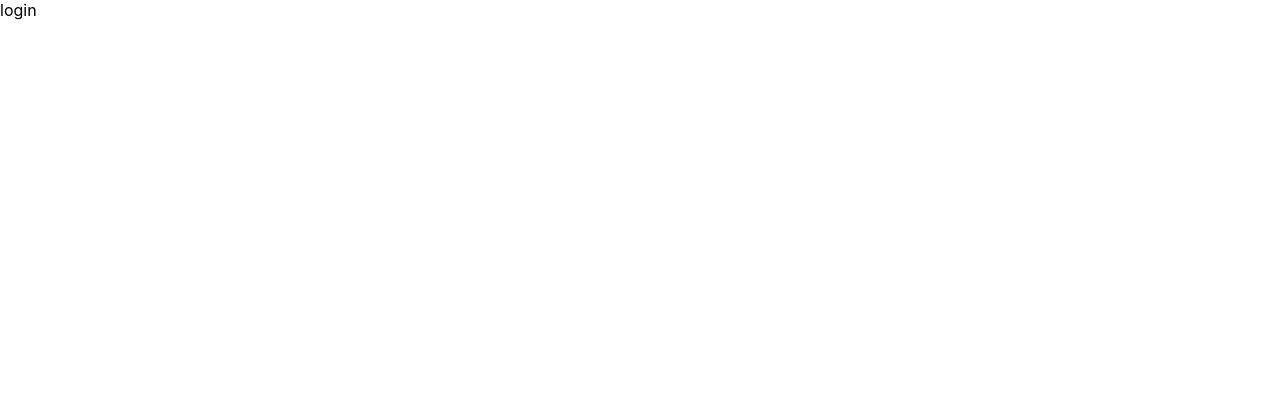
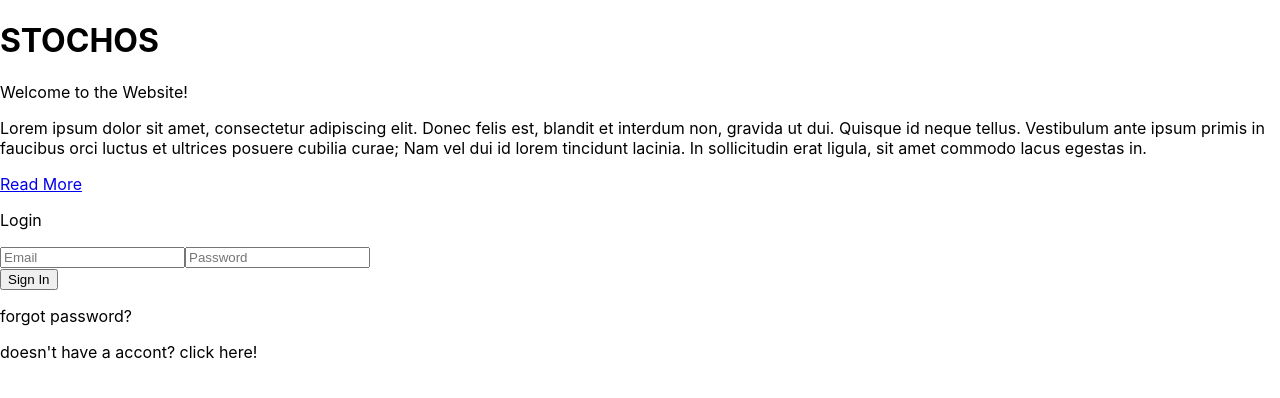
Before and after one commit to StochosTCC/Stochos, a React (Create React App) app in the folder stochos-front-R/: page / in a window 1280 px wide. Shown: the top 398 px of the page. Built offline with nearby package versions, Linux system fonts and the light colour scheme.

Commit message:
migração para react 0.2

```diff
--- a/stochos-front-R/package.json
+++ b/stochos-front-R/package.json
@@ -39,5 +39,9 @@
       "last 1 firefox version",
       "last 1 safari version"
     ]
+  },
+  "devDependencies": {
+    "sass": "^1.65.1",
+    "typescript-plugin-css-modules": "^5.0.1"
   }
 }
--- a/stochos-front-R/src/index.tsx
+++ b/stochos-front-R/src/index.tsx
@@ -1,7 +1,7 @@
 import React from 'react';
 import ReactDOM from 'react-dom/client';
 import './index.css';
-import Login from './pages/login/inex';
+import Login from './pages/login';
 
 const root = ReactDOM.createRoot(
   document.getElementById('root') as HTMLElement
--- a/stochos-front-R/src/pages/login/index.scss
+++ b/stochos-front-R/src/pages/login/Login.module.scss
@@ -18,7 +18,7 @@
     height: 720px;
 
 
-    .logo-content{
+    .logoContent{
       width: calc(100% - 2.4343rem);
       height: 100%;
       padding-top: 1.4343rem;
@@ -32,19 +32,19 @@
       flex-direction: column;
       justify-content: space-between;
 
-      .logo-center{
+      .logoCenter{
         display: flex;
         flex-direction: column;
         width: 450px;
 
-        .logo-center-text{
+        .logoCenterText{
           margin-top: 10px;
         }
       }
     }
   }
 
-  .logo-title{
+  .logoTitle{
     padding-top: 20px;
   }
 
@@ -54,7 +54,7 @@
     justify-content: center;
   }
 
-  .readme-span{
+  .readmeSpan{
     margin-top: 10px;
     border: 3px solid #fff;
     padding: 15px 40px;
@@ -64,7 +64,7 @@
     display: flex;
     justify-content: center;
 
-    .readme-ancor{
+    .readmeAncor{
 
       text-decoration: none;
       color: #000;
@@ -74,7 +74,7 @@
 
 
 
-  .forms-page{
+  .formsPage{
     border: 1px solid #000;
     height: 720px;
     width: 40%;
@@ -92,18 +92,18 @@
       flex-direction: column;
       align-items: center;
       justify-content: center;
-      .form-title{
+      .formTitle{
         padding-bottom: 30px;
       }
-      .form-inputs{
+      .formInputs{
         .form-input{
           margin-bottom: 15px;
         }
       }
-      .form-buttons{
+      .formButtons{
         display: flex;
         flex-direction: column;
-        .sign-in{
+        .signIn{
           width: 80px;
         }
         justify-content: center;
--- /dev/null
+++ b/stochos-front-R/src/pages/login/index.tsx
@@ -0,0 +1,69 @@
+
+
+
+import { Component } from 'react';
+import './Login.module.scss'
+
+
+//export default function Login(){
+
+    class App extends Component {
+
+        render() {
+          return (
+        <div className="container">
+        <div className="logo">
+          <div className="logo-content mt-2 ms-2">
+            <div className="logo-top">
+              <h1 className="fs-2 text-white logo-title">STOCHOS</h1>
+            </div>
+
+            <div className="logo-center text-white text-start">
+              <p className="fs-2">Welcome to the Website!</p>
+              <p className="logo-center-text text-break">
+                Lorem ipsum dolor sit amet, consectetur adipiscing elit. Donec felis
+                est, blandit et interdum non, gravida ut dui. Quisque id neque tellus.
+                Vestibulum ante ipsum primis in faucibus orci luctus et ultrices
+                posuere cubilia curae; Nam vel dui id lorem tincidunt lacinia. In
+                sollicitudin erat ligula, sit amet commodo lacus egestas in.
+              </p>
+              <div className="readme">
+                <span className="readme-span">
+                  <a href="#" className="readme-ancor">Read More</a>
+                </span>
+              </div>
+            </div>
+
+            <div></div>
+          </div>
+        </div>
+
+        <div className="forms-page">
+          <div className="forms">
+            <div className="form-title">
+              <p className="form-title-login fs-1">Login</p>
+            </div>
+
+            <div className="form-inputs">
+              <input type="email" className="form-control form-input" placeholder="Email" />
+              <input type="password" className="form-control form-input" placeholder="Password" />
+            </div>
+
+            <div className="form-buttons">
+              <button className="sign-in">Sign In</button>
+              <p>forgot password?</p>
+            </div>
+
+            <div className="form-forgot">doesn't have a accont? click here!</div>
+          </div>
+        </div>
+      </div>
+
+
+
+    )
+}
+    }
+ //       }
+
+        export default App;
--- a/stochos-front-R/src/pages/login/inex.tsx
+++ /dev/null
@@ -1,7 +0,0 @@
-export default function Login(){
-
-    return(
-        <div >login</div>
-
-    )
-}
```
Also changed, not shown: 1 other file (tests, documents, lock files or other folders).
